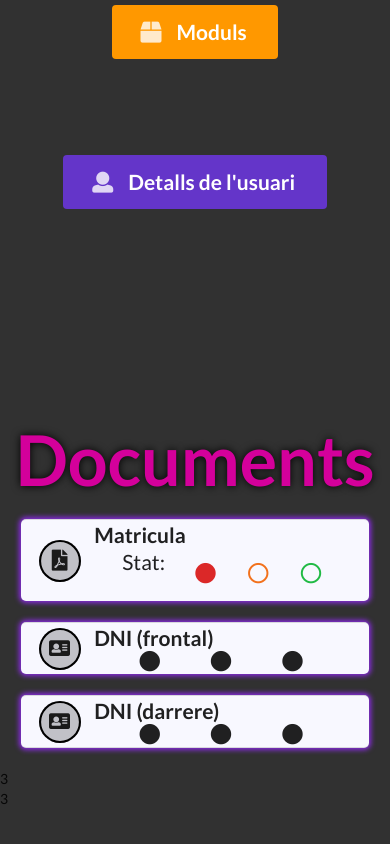
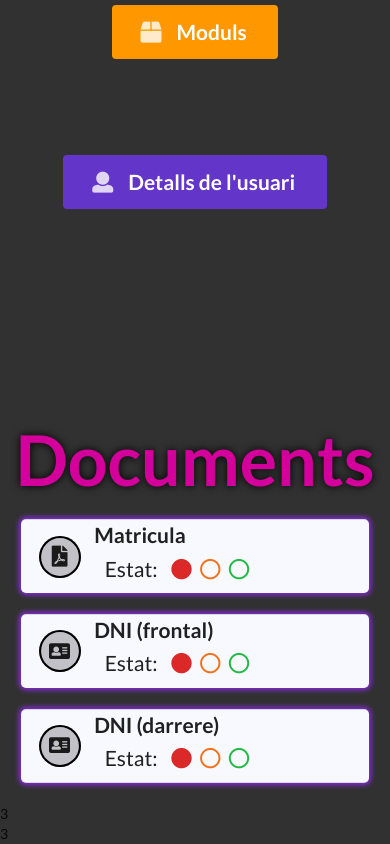
Before and after one commit to jcsalinas20/matriculacions_cordova, a website: page www/index.html in a window 390 px wide. Shown: the part 360-1204 px from the top of the page. Before the commit the page ends 1169 px from the top, so only its background shows below. Drawn offline with nearby package versions, Linux system fonts and the light colour scheme; some packages are replaced by stand-ins of ours.

Commit message:
semaphore

```diff
--- a/www/css/index.css
+++ b/www/css/index.css
@@ -119,4 +119,9 @@ li.indicator {
     display: flex;
     justify-content: space-evenly;
     align-items: center;
+    margin: .3em 0;
 }
+
+#documentation-tab .item .content .body .text{
+    margin: 0;
+}
--- a/www/index.html
+++ b/www/index.html
@@ -72,11 +72,13 @@
                 </div>
                 <div class="content col s10">
                     <div class="header">Matricula</div>
-                    <div class="body">
-                        <p class="text">Stat: </p>
-                        <i class="circle red icon"></i>
-                        <i class="circle orange outline icon"></i>
-                        <i class="circle green outline icon"></i>
+                    <div class="body row">
+                        <p class="text col s3">Estat: </p>
+                        <div class="semaphore col s9">
+                            <i class="circle red icon"></i>
+                            <i class="circle orange outline icon"></i>
+                            <i class="circle green outline icon"></i>
+                        </div>
                     </div>
                 </div>
             </div>
@@ -86,10 +88,13 @@
                 </div>
                 <div class="content col s10">
                     <div class="header">DNI (frontal)</div>
-                    <div class="body">
-                        <i class="circle icon"></i>
-                        <i class="circle icon"></i>
-                        <i class="circle icon"></i>
+                    <div class="body row">
+                        <p class="text col s3">Estat: </p>
+                        <div class="semaphore col s9">
+                            <i class="circle red icon"></i>
+                            <i class="circle orange outline icon"></i>
+                            <i class="circle green outline icon"></i>
+                        </div>
                     </div>
                 </div>
             </div>
@@ -99,10 +104,13 @@
                 </div>
                 <div class="content col s10">
                     <div class="header">DNI (darrere)</div>
-                    <div class="body">
-                        <i class="circle icon"></i>
-                        <i class="circle icon"></i>
-                        <i class="circle icon"></i>
+                    <div class="body row">
+                        <p class="text col s3">Estat: </p>
+                        <div class="semaphore col s9">
+                            <i class="circle red icon"></i>
+                            <i class="circle orange outline icon"></i>
+                            <i class="circle green outline icon"></i>
+                        </div>
                     </div>
                 </div>
             </div>
```
